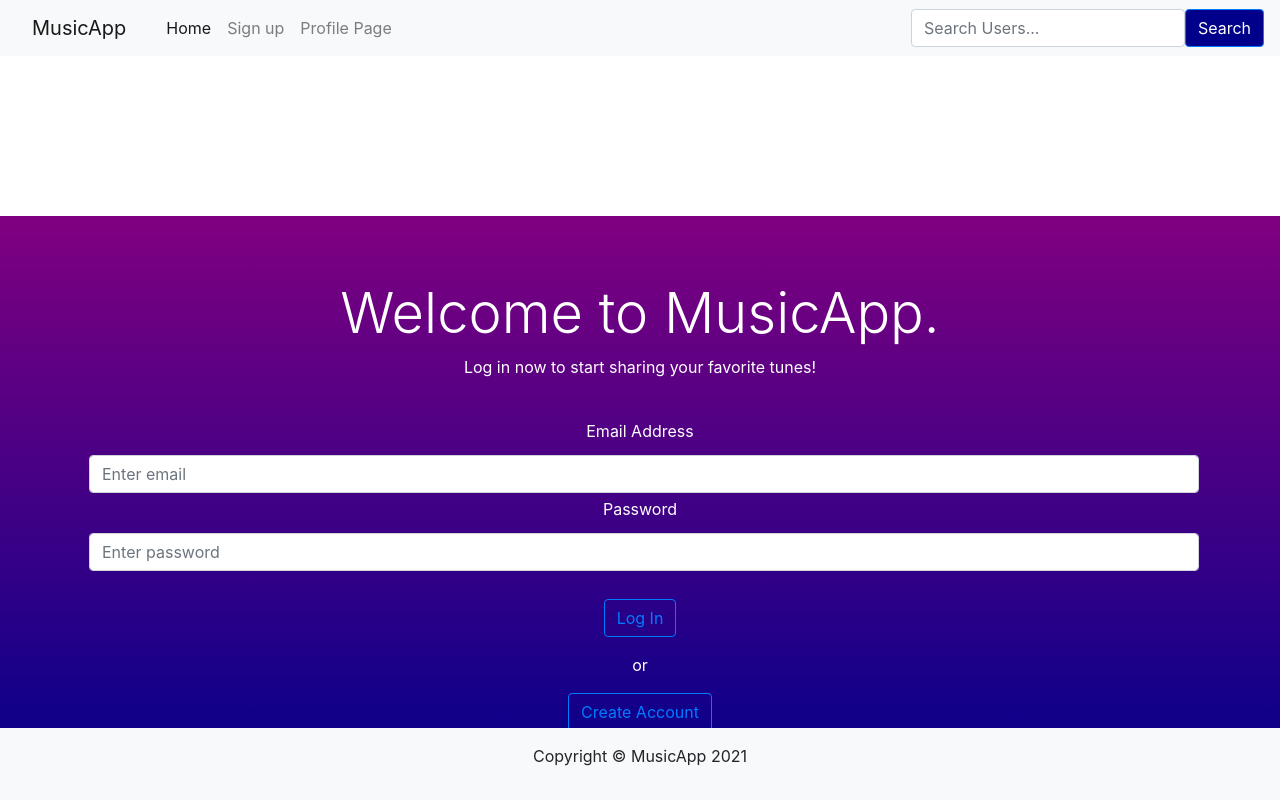
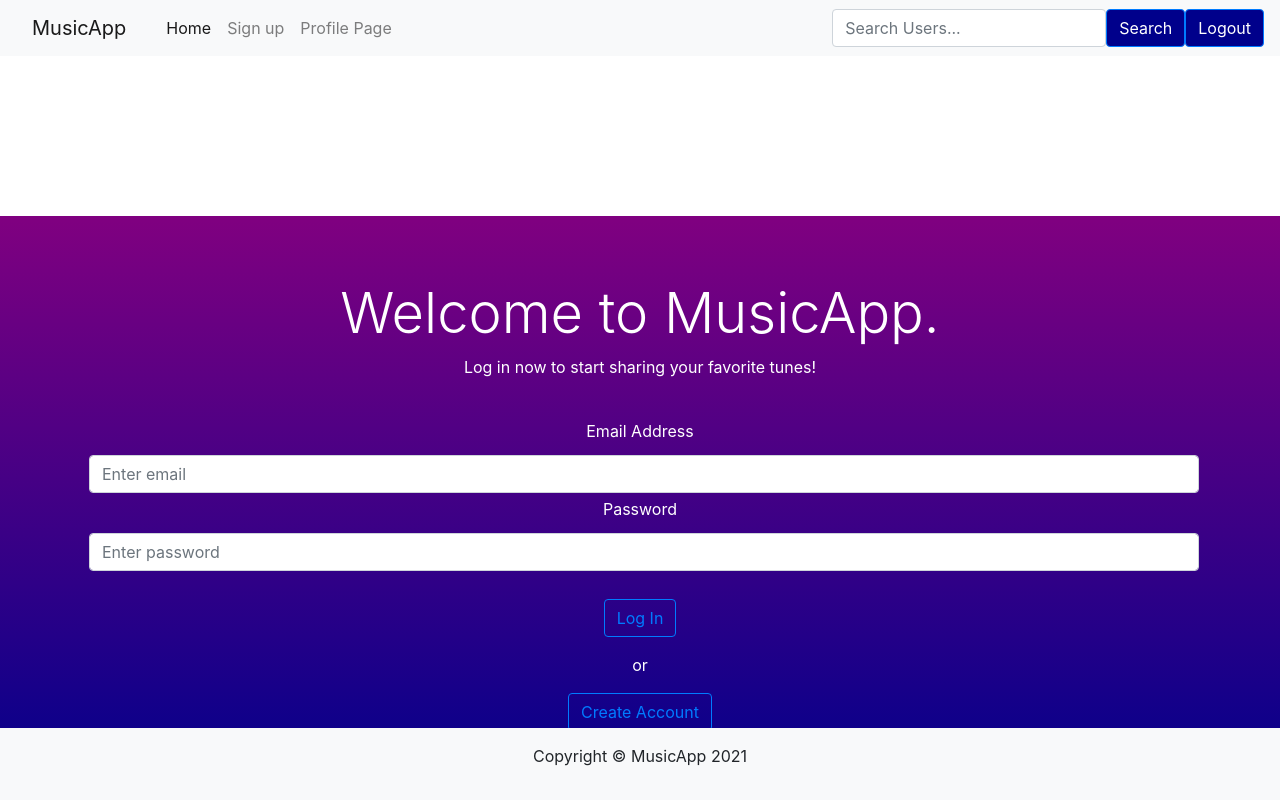
Before and after one commit to dwayne-jetski/social-media-platform, a React (Create React App) app in the folder social-media-frontend/: page / in a window 1280 px wide. Built offline with nearby package versions, Linux system fonts and the light colour scheme.

Commit message:
created a logout button with a funciton that sets the state of currentUser to null when clicked

```diff
--- a/social-media-frontend/src/App.js
+++ b/social-media-frontend/src/App.js
@@ -15,7 +15,7 @@ function App() {
 
   const [ renderedPage, useRenderedPage ] = useState('landingPage');
 
-  const [ currentUser, useCurrentUser] = useState({});
+  const [ currentUser, useCurrentUser] = useState(null);
 
   console.log("app.js renderedPage",renderedPage)
 
--- a/social-media-frontend/src/components/LandingPage/landingPage.jsx
+++ b/social-media-frontend/src/components/LandingPage/landingPage.jsx
@@ -36,7 +36,7 @@ const LandingPage = (props) => {
             //decode to get user data
             const decode = jwt_decode(token);
             props.useCurrentUser(decode);
-            console.log(props.currentUser);
+            console.log("123", props.currentUser);
         })
         .catch(err =>
             console.log(err));
--- a/social-media-frontend/src/components/navBar/navBar.jsx
+++ b/social-media-frontend/src/components/navBar/navBar.jsx
@@ -25,6 +25,13 @@ function NavBar(props){
         props.useRenderedPage('displayUsers');
     }
 
+    const handleLogout = () => {
+        if (props.currentUer !== null)
+        console.log("Before: ", props.currentUser)
+        props.useCurrentUser(null)
+        console.log("After: ", props.currentUser);
+    }
+
 
     const { values, handleChange, handleSubmit, } = useForm(search)
 
@@ -48,9 +55,12 @@ function NavBar(props){
                 </div>
                 <div>
                     <Form className="search" onSubmit={handleSubmit}>
-                        <Form.Control type="text" placeholder="Search Users..." name="search" onChange={handleChange} value={values.search}></Form.Control>
+                        <Form.Control type="text" placeholder="Search Users..." name="search" onChange={()=>handleChange} value={values.search}></Form.Control>
                         <Button className="search-button" type="Submit">Search</Button>
                     </Form>
+                </div>
+                <div>
+                    <Button className="search-button" onClick={handleLogout}>Logout</Button>
                 </div>
             </Navbar>
         </React.Fragment>
```
